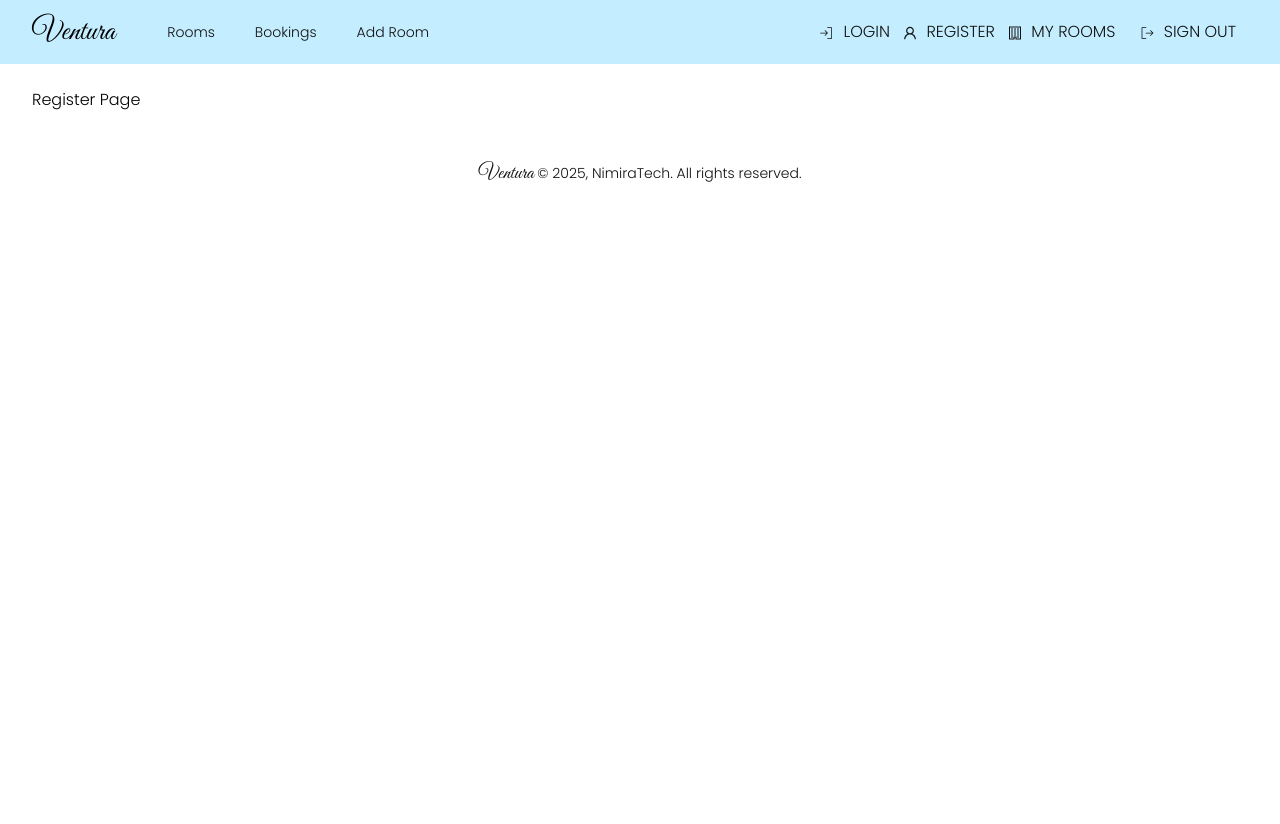
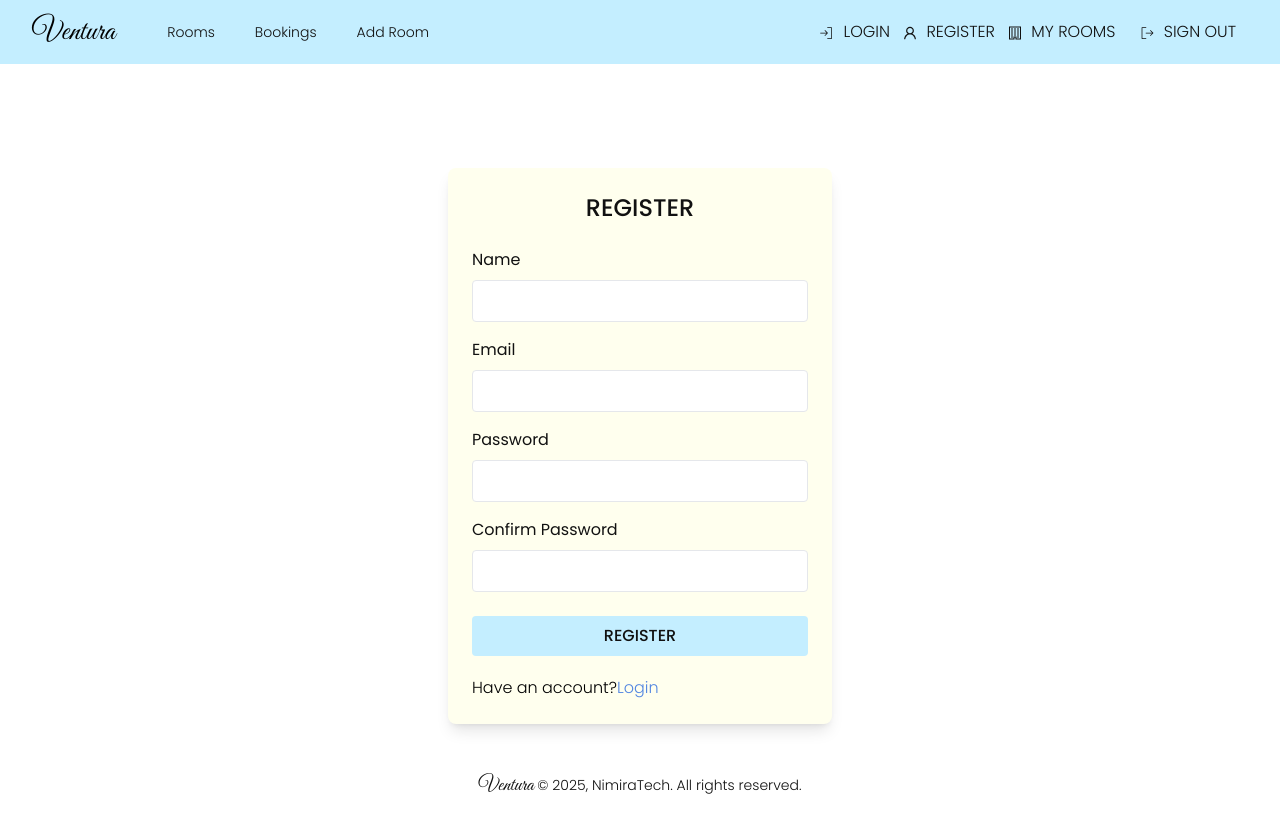
Before and after one commit to Nimira43/Ventura, a Next.js app: page /register in a window 1280 px wide. Before the commit the page ends 800 px from the top, so only its background shows below. Built offline with nearby package versions, Linux system fonts and the light colour scheme.

Commit message:
Register page done.

```diff
--- a/app/login/page.jsx
+++ b/app/login/page.jsx
@@ -5,7 +5,9 @@ const LoginPage= () => {
     <div className='flex items-center justify-center'>
       <div className='bg-light shadow-lg rounded-lg p-6 w-full max-w-sm mt-20'>
         <form>
-          <h2 className='text-2xl font-medium text-center text-dark mb-6 uppercase'>Login</h2>
+          <h2 className='text-2xl font-medium text-center text-dark mb-6 uppercase'>
+            Login
+          </h2>
 
           <div className='mb-4'>
             <label
--- a/app/register/page.jsx
+++ b/app/register/page.jsx
@@ -1,6 +1,99 @@
+import Link from 'next/link'
+
 const RegisterPage= () => {
   return (
-    <div>Register Page</div>
+    <div className='flex items-center justify-center'>
+      <div className='bg-light shadow-lg rounded-lg p-6 w-full max-w-sm mt-20'>
+        <form>
+          <h2 className='text-2xl font-medium text-center text-dark mb-6 uppercase'>
+            Register
+          </h2>
+
+          <div className='mb-4'>
+            <label
+              for='name'
+              className='block text-dark font-normal mb-2'
+            >
+              Name
+            </label>
+            <input
+              type='text'
+              id='name'
+              name='name'
+              className='border rounded w-full py-2 px-3'
+              required
+            />
+          </div>
+
+          <div className='mb-4'>
+            <label
+              for='email'
+              className='block text-dark font-normal mb-2'
+            >
+              Email
+            </label>
+            <input
+              type='email'
+              id='email'
+              name='email'
+              className='border rounded w-full py-2 px-3'
+              required
+            />
+          </div>
+
+          <div className='mb-4'>
+            <label
+              for='password'
+              className='block text-dark font-normal mb-2'
+            >
+              Password
+            </label>
+            <input
+              type='password'
+              id='password'
+              name='password'
+              className='border rounded w-full py-2 px-3'
+              required
+            />
+          </div>
+
+          <div className='mb-6'>
+            <label
+              for='confirm-password'
+              className='block text-dark font-normal mb-2'
+            >
+              Confirm Password
+            </label            >
+            <input
+              type='password'
+              id='confirm-password'
+              name='confirm-password'
+              className='border rounded w-full py-2 px-3'
+              required
+            />
+          </div>
+
+          <div className='flex flex-col gap-5'>
+            <button
+              type='submit'
+              className='bg-primary-lg text-dark hover:text-light px-4 py-2 rounded hover:bg-primary uppercase font-medium'
+            >
+              Register
+            </button>
+
+            <p>
+              Have an account?
+              <Link
+                href='/login'
+                className='text-primary'
+              >
+                Login
+              </Link>
+            </p>
+          </div>
+        </form>
+      </div>
+    </div>
    )
 }
 
```
